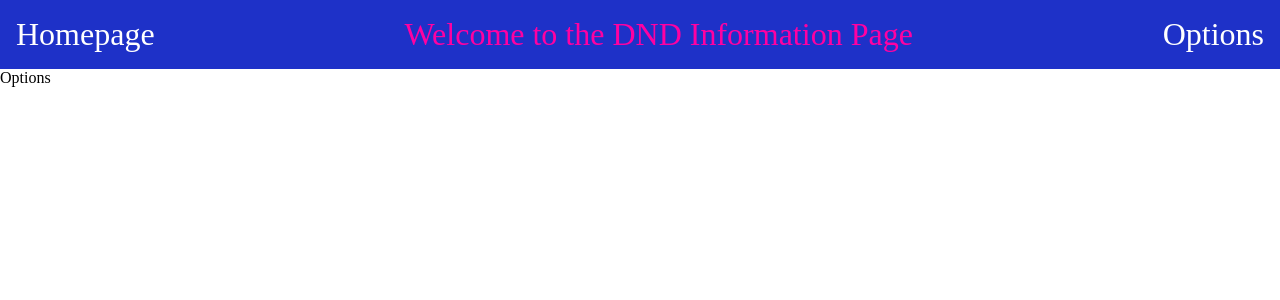
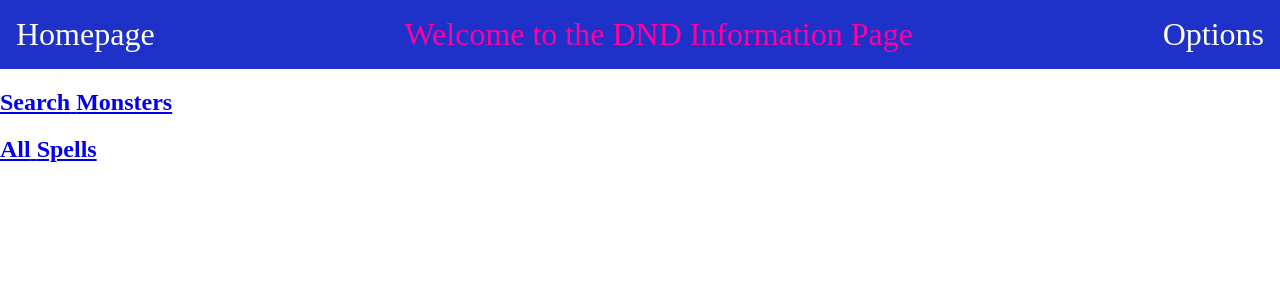
Before and after one commit to JcTheSavoir/rtt08-ReactProject320_1, a React (Vite) app: page /options in a window 1280 px wide. Shown: the top 300 px of the page. Built offline with nearby package versions, Linux system fonts and the light colour scheme.

Commit message:
Add URL Path for each spell clicked on
All spells will be housed on one page, and then a user can select what
spell they want further information on

```diff
--- a/src/App.tsx
+++ b/src/App.tsx
@@ -1,14 +1,16 @@
 import './style.css'
 
-import { useState } from 'react';
+// import { useState } from 'react';
 import { Route, Routes } from 'react-router-dom';
 import Homepage from './pages/Homepage';
 import Options from './pages/Options';
-import Information from './pages/Information';
+import SearchMonster from './pages/SearchMonster'
+import AllSpells from './pages/AllSpells';
 import NavBar from './components/NavBar';
+import EachSpell from './pages/EachSpell';
 
 function App() {
-  const [count, setCount] = useState(0)
+  // const [count, setCount] = useState(0)
 
   return (
     <div className="App">
@@ -16,7 +18,9 @@ function App() {
       <Routes>
         <Route path='/' element={<Homepage/>}/>
         <Route path='/options' element={<Options/>}/>
-        <Route path='/information' element={<Information/>}/>
+        <Route path='/monsters/search' element={<SearchMonster/>}/>
+        <Route path='/:symbol/all' element={<AllSpells/>}/>
+        <Route path='/:symbol' element={<EachSpell/>}/>
       </Routes>
     </div>
   )
--- /dev/null
+++ b/src/pages/AllSpells.tsx
@@ -0,0 +1,71 @@
+import {useState, useEffect} from "react";
+import {useParams} from "react-router-dom"
+import { Link } from "react-router-dom";
+
+
+//creating interfaces for the api data
+interface ISpell {
+    index: string;
+    name: string;
+    level: number;
+    url: string;
+}
+interface IPicked {
+  count: number;
+  results: ISpell[];
+}
+
+
+const AllSpells = () => {
+  // get the parameter from the url (which is based on which url the user searched for)
+  const params = useParams();
+  const symbol = params.symbol
+  // set url for api based on user picked option
+  const url = `https://www.dnd5eapi.co/api/${symbol?.toLowerCase()}`
+
+  // State to hold the option data
+  const [picked, setPicked] = useState<IPicked | null>(null);
+
+  const getSpells = async () => {
+    try {
+      const response = await fetch(url);
+      const data = await response.json();
+      setPicked(data)
+      console.log(data)
+    } catch(e) {
+      console.error(e)
+    }
+  };
+
+  // useEffect will run to get all spells when component mounts
+  useEffect(() => {
+    getSpells();
+  }, [])
+
+  // loaded function for loading elements once data has been fetched
+  const loaded = () => {
+    return (
+      <div className="infoAPIContainer">
+        <div className="topInfo">Number Of Spells: {picked?.count}</div>
+        {picked?.results.map((spell) => (
+          <div className="eachInfoContainer">
+            <div className="infoOne">{spell.name}</div>
+            <div className="infoTwo">{spell.level}</div>
+            <div className="infoThree">{spell.url}</div>
+            <Link to={`${spell.url.slice(4)}`}>
+              <div className="infoDeeper">Click For More Information</div>
+            </Link>
+          </div>
+        ))}
+      </div>
+    )
+  }
+
+  // Function for when data doesn't exist.
+const loading = () => {
+  return <h1>Loading...</h1>;
+};
+
+  return picked ? loaded() : loading();
+}
+export default AllSpells;
--- /dev/null
+++ b/src/pages/EachSpell.tsx
@@ -0,0 +1,6 @@
+const EachSpell = () => {
+  return (
+    <div>EachSpell</div>
+  )
+}
+export default EachSpell
--- a/src/pages/Options.tsx
+++ b/src/pages/Options.tsx
@@ -1,8 +1,23 @@
 import { Link } from "react-router-dom";
 
 const Options = () => {
-  return (
-    <div>Options</div>
-  )
-}
+    const userOptions = [
+        { name: "Search", symbol: "Monsters" },
+        { name: "All", symbol: "Spells" },
+      ];
+
+      return (
+        <div className="userOptions">
+          {userOptions.map((picked, i) => {
+            const { name, symbol } = picked;
+
+            return (
+              <Link to={`/${symbol.toLowerCase()}/${name.toLowerCase()}`} key={i}>
+                <h2>{name} {symbol}</h2>
+              </Link>
+            );
+          })}
+        </div>
+      )
+    }
 export default Options
--- a/src/pages/Information.tsx
+++ b/src/pages/SearchMonster.tsx
@@ -1,9 +1,9 @@
 import {useState, useEffect} from "react";
 import {useParams} from "react-router-dom"
 
-const Information = () => {
+const SearchMonster = () => {
   return (
-    <div>Information</div>
+    <div>SearchMonster</div>
   )
 }
-export default Information
+export default SearchMonster
```
